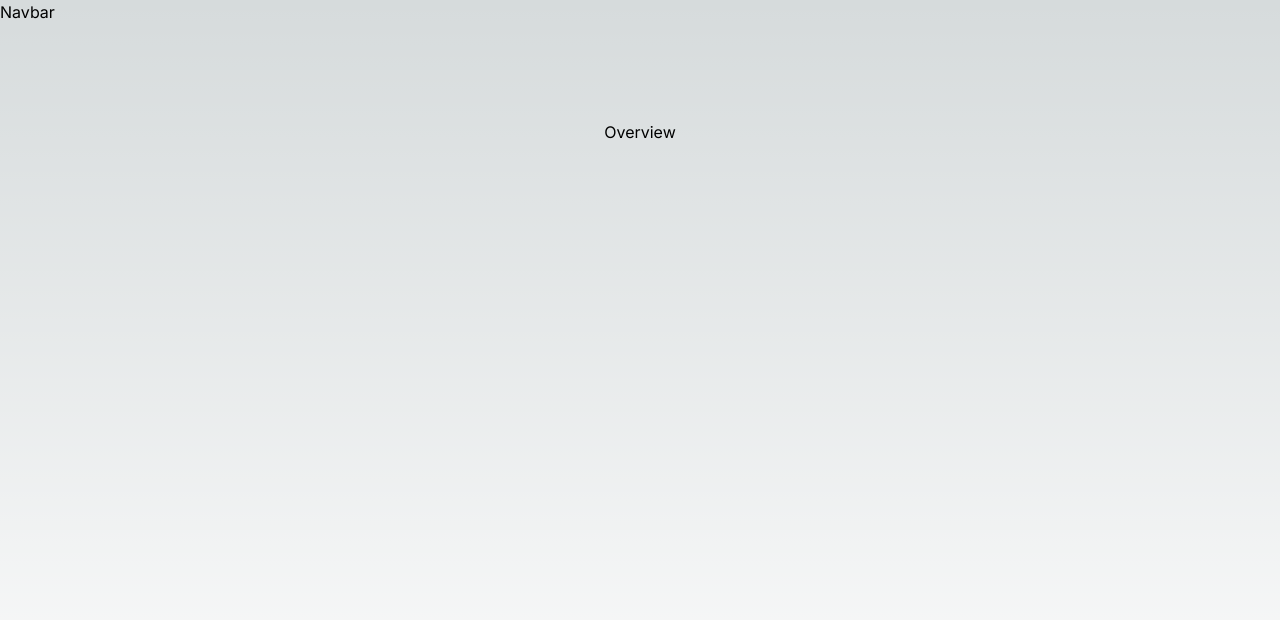
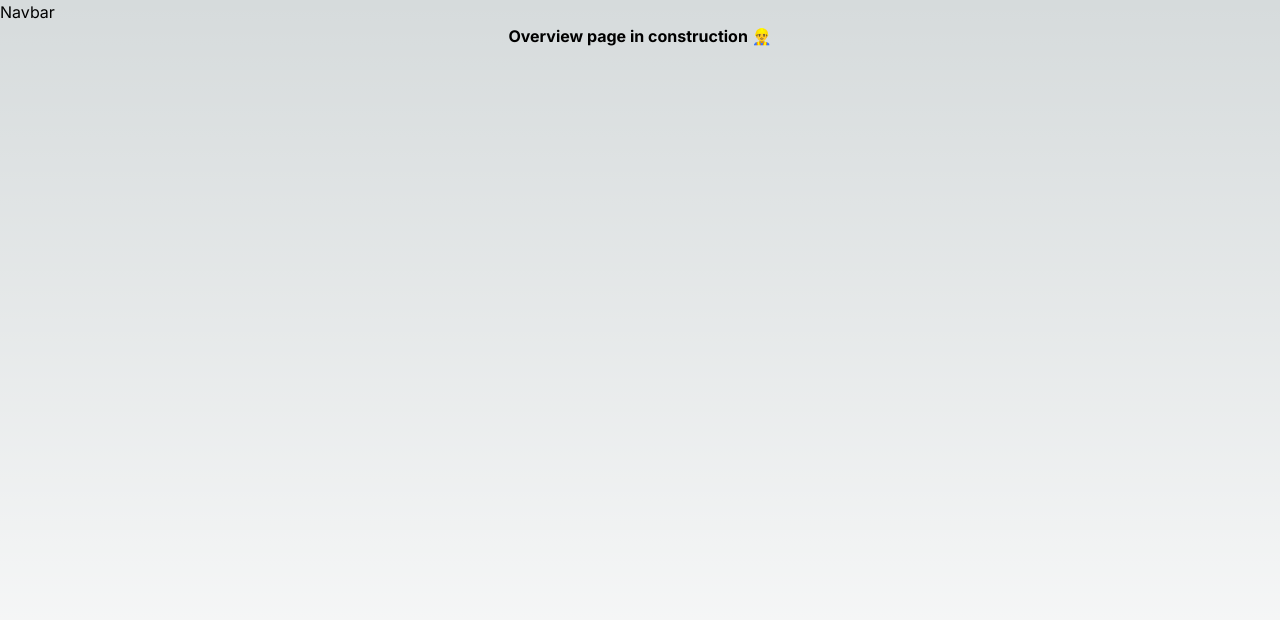
Before and after one commit to 3JTek/validators-dashboard, a Next.js app: page /overview in a window 1280 px wide. Shown: the top 620 px of the page. Built offline with nearby package versions, Linux system fonts and the light colour scheme.

Commit message:
Create dummy overview page

```diff
--- a/src/app/(withNavbar)/overview/page.tsx
+++ b/src/app/(withNavbar)/overview/page.tsx
@@ -1,5 +1,9 @@
 import Image from "next/image";
 
 export default function Overview() {
-  return <main className="flex min-h-screen flex-col items-center justify-between p-24">Overview</main>;
+  return (
+    <main>
+      <h1 className="text-center font-bold">Overview page in construction 👷‍♂️</h1>
+    </main>
+  );
 }
```
